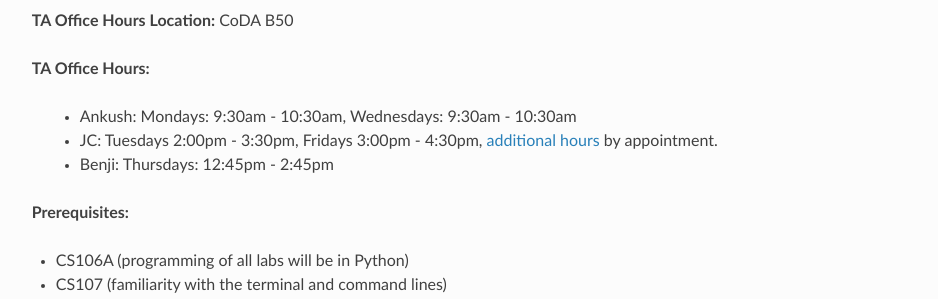
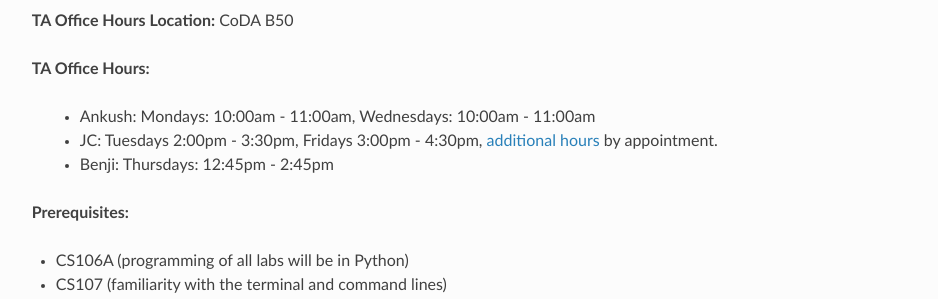
Before and after one commit to cs123-stanford/cs123-stanford, a Sphinx documentation site: the page built from docs/index.rst, in a window 1280 px wide and 900 px high, scrolled down 1335 px. Shown: the part 151-450 px from the top of the window, without its empty margins (320-1258 px from the left). Built offline with Sphinx 7.4.7 and the Read the Docs theme 3.1.0, drawn with Linux system fonts in a browser that asks for light colours.

Commit message:
Update index.rst

```diff
--- a/docs/index.rst
+++ b/docs/index.rst
@@ -154,7 +154,7 @@
 
 **TA Office Hours:**
 
-    * Ankush: Mondays: 9:30am - 10:30am, Wednesdays: 9:30am - 10:30am
+    * Ankush: Mondays: 10:00am - 11:00am, Wednesdays: 10:00am - 11:00am
     * JC: Tuesdays 2:00pm - 3:30pm, Fridays 3:00pm - 4:30pm, `additional hours <https://calendly.com/jchu0822/cs-123-additional-oh>`_ by appointment.
     * Benji: Thursdays: 12:45pm - 2:45pm
 
```
